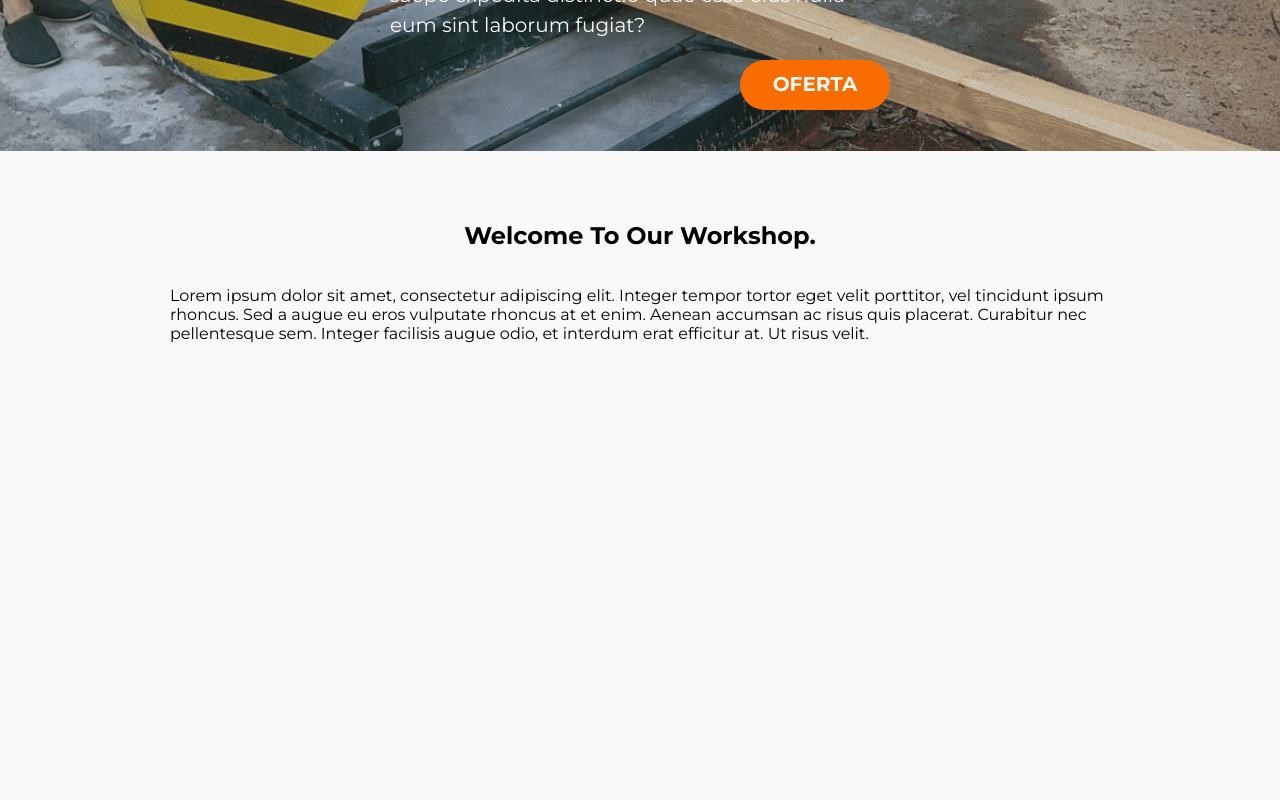
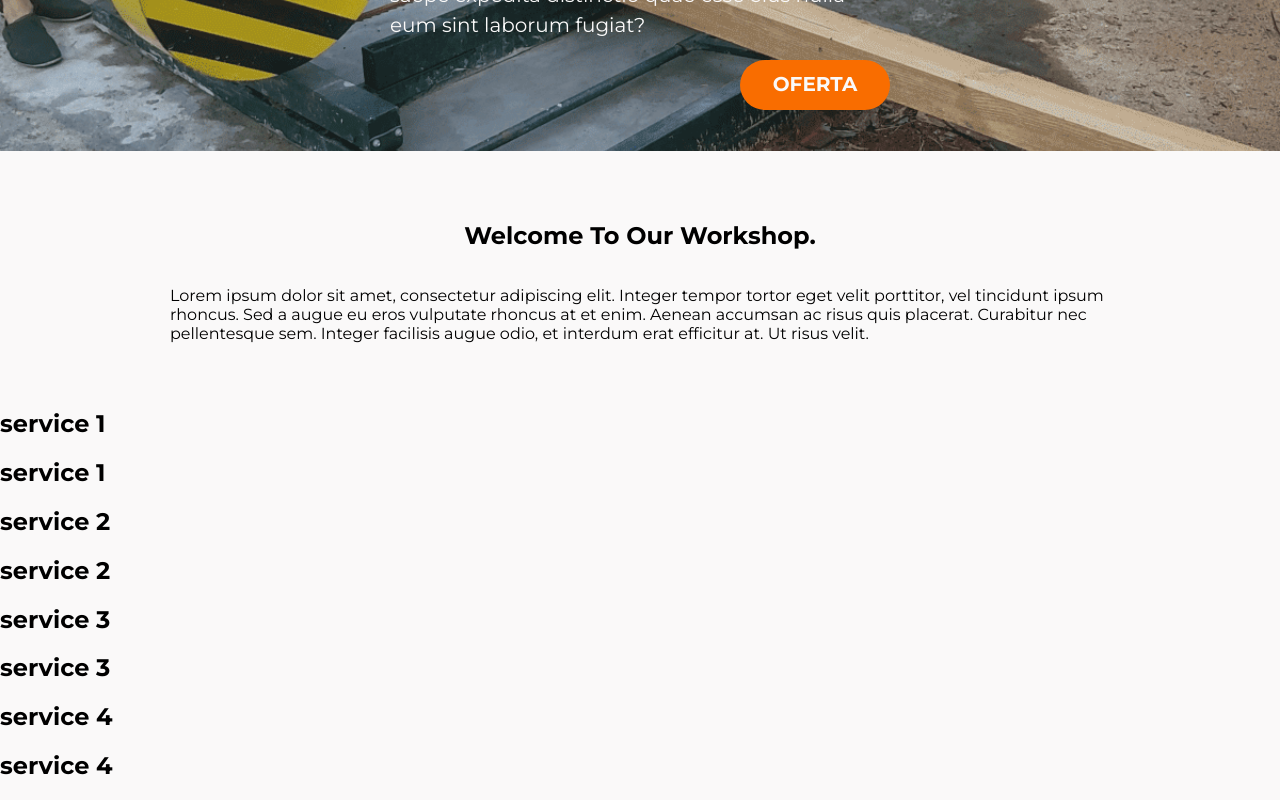
Before and after one commit to mARC3L87/faber-react, a React (Create React App) app: page / in a window 1280 px wide. Shown: the part 455-1255 px from the top of the page. Before the commit the page ends 864 px from the top, so only its background shows below. Built offline with nearby package versions, Linux system fonts and the light colour scheme.

Commit message:
Add redux state.

```diff
--- a/src/app/store.ts
+++ b/src/app/store.ts
@@ -1,7 +1,10 @@
 import { configureStore, ThunkAction, Action } from '@reduxjs/toolkit';
+import dataSlice from '../features/dataSlice';
 
 export const store = configureStore({
-  reducer: {},
+  reducer: {
+    dataState: dataSlice,
+  },
 });
 
 export type AppDispatch = typeof store.dispatch;
--- a/src/components/Home/Home.tsx
+++ b/src/components/Home/Home.tsx
@@ -1,8 +1,15 @@
+import { Fragment } from 'react';
+import { useAppSelector } from '../../app/hooks';
+import { selectData } from '../../features/dataSlice';
+import Hero from '../Hero/Hero';
+import ServiceCard from '../ServiceCard/ServiceCard';
 import './Home.scss';
-import Hero from '../Hero/Hero';
-import { Fragment } from 'react';
 
 const Home = () => {
+  const data = useAppSelector(selectData);
+  console.log(data);
+  const dataImages = data.items.map((item) => item);
+  console.log(dataImages);
   return (
     <Fragment>
       <header>
@@ -18,6 +25,13 @@ const Home = () => {
           odio, et interdum erat efficitur at. Ut risus velit.
         </p>
       </section>
+      <section className='intro-services'>
+        {data.serviceCategories.slice(0, 4).map((serviceCategory) => (
+          <div key={serviceCategory.id}>
+            <ServiceCard serviceCategory={serviceCategory} items={dataImages} />
+          </div>
+        ))}
+      </section>
     </Fragment>
   );
 };
--- /dev/null
+++ b/src/components/ServiceCard/ServiceCard.tsx
@@ -0,0 +1,29 @@
+import './ServiceCard.scss';
+interface Items {
+  id: number;
+  image: string;
+  img_description: string;
+  category: string;
+}
+interface ServiceCardProps {
+  items: Items[];
+  serviceCategory: {
+    id: number;
+    service: string;
+  };
+}
+
+const ServiceCard = ({ serviceCategory, items }: ServiceCardProps) => {
+  const itemsProperties = items.find(
+    (item) => item.category === serviceCategory.service
+  );
+  console.log(itemsProperties?.category);
+  return (
+    <div>
+      <h1>{serviceCategory.service}</h1>
+      <h1>{itemsProperties?.category}</h1>
+    </div>
+  );
+};
+
+export default ServiceCard;
--- a/src/data/data.ts
+++ b/src/data/data.ts
@@ -17,81 +17,131 @@ interface Items {
   id: number;
   image: string;
   img_description: string;
+  category: string;
+}
+interface ServiceCategories {
+  id: number;
+  service: string;
 }
 interface Data {
+  serviceCategories: ServiceCategories[];
   items: Items[];
 }
 export const data: Data = {
+  serviceCategories: [
+    {
+      id: 1,
+      service: 'service 1',
+    },
+    {
+      id: 2,
+      service: 'service 2',
+    },
+    {
+      id: 3,
+      service: 'service 3',
+    },
+    {
+      id: 4,
+      service: 'service 4',
+    },
+    {
+      id: 5,
+      service: 'service 5',
+    },
+    {
+      id: 6,
+      service: 'service 6',
+    },
+    {
+      id: 7,
+      service: 'service 7',
+    },
+  ],
   items: [
     {
       id: 1,
       image: faber1,
       img_description: 'faber1',
+      category: 'service 1',
     },
     {
       id: 2,
       image: faber2,
       img_description: 'faber2',
+      category: 'service 1',
     },
     {
       id: 3,
       image: faber3,
       img_description: 'faber3',
+      category: 'service 1',
     },
     {
       id: 4,
       image: faber4,
       img_description: 'faber4',
+      category: 'service 2',
     },
     {
       id: 5,
       image: faber5,
       img_description: 'faber5',
+      category: 'service 2',
     },
     {
       id: 6,
       image: faber6,
       img_description: 'faber6',
+      category: 'service 2',
     },
     {
       id: 7,
       image: faber7,
       img_description: 'faber7',
+      category: 'service 3',
     },
     {
       id: 8,
       image: faber8,
       img_description: 'faber8',
+      category: 'service 3',
     },
     {
       id: 9,
       image: faber9,
       img_description: 'faber9',
+      category: 'service 4',
     },
     {
       id: 10,
       image: faber10,
       img_description: 'faber10',
+      category: 'service 4',
     },
     {
       id: 11,
       image: faber11,
       img_description: 'faber11',
+      category: 'service 5',
     },
     {
       id: 12,
       image: faber12,
       img_description: 'faber12',
+      category: 'service 5',
     },
     {
       id: 13,
       image: faber13,
       img_description: 'faber13',
+      category: 'service 6',
     },
     {
       id: 14,
       image: faber14,
       img_description: 'faber14',
+      category: 'service 6',
     },
   ],
 };
--- /dev/null
+++ b/src/features/dataSlice.ts
@@ -0,0 +1,17 @@
+import { createSlice } from '@reduxjs/toolkit';
+import { RootState } from '../app/store';
+import { data } from '../data/data';
+
+// interface DataState {
+//   data: {};
+// }
+const initialState = data;
+export const dataSlice = createSlice({
+  name: 'data',
+  initialState,
+  reducers: {},
+});
+
+export const selectData = (state: RootState) => state.dataState;
+
+export default dataSlice.reducer;
```
Also changed, not shown: src/components/ServiceCard/ServiceCard.scss (added).
